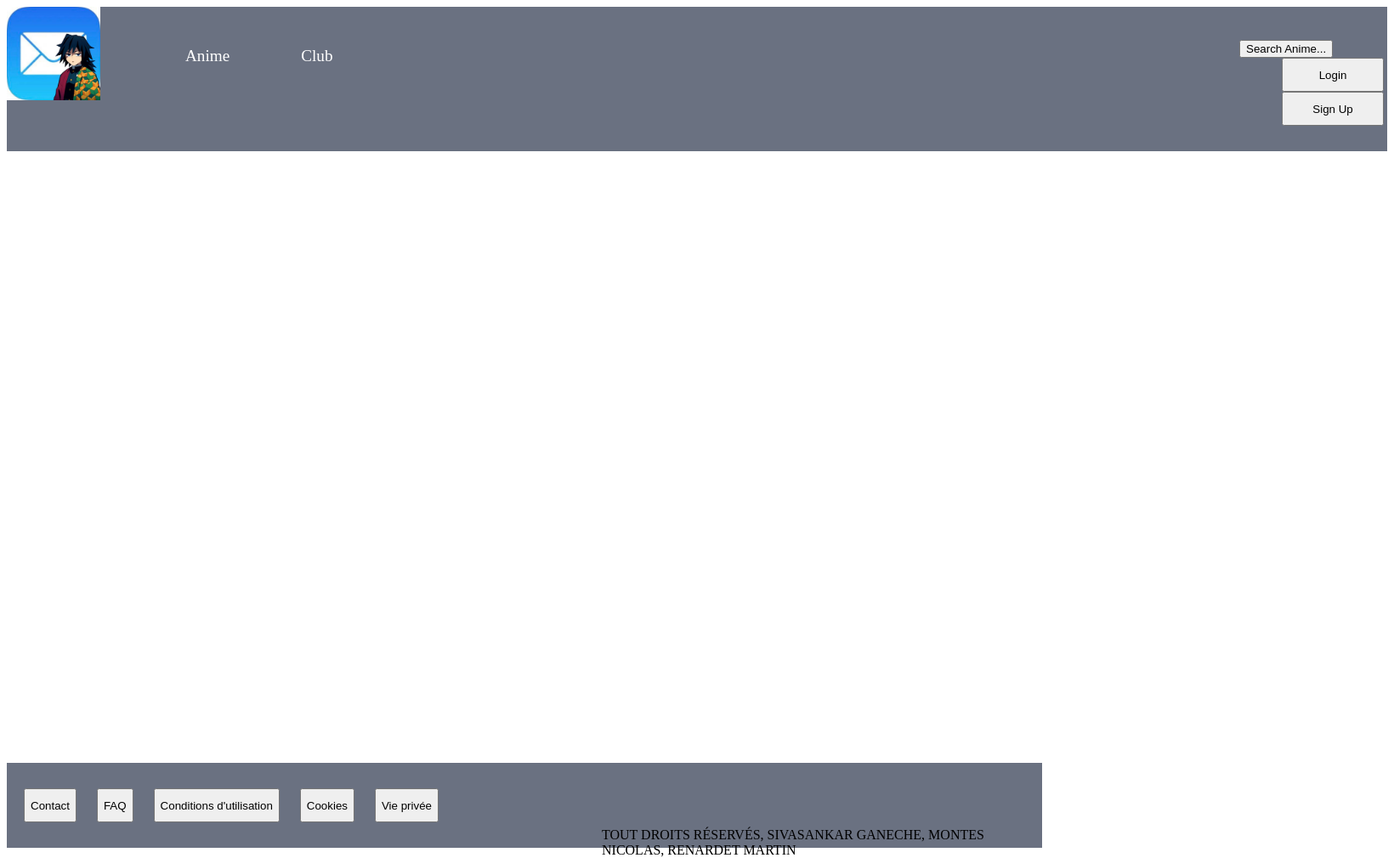
After one commit to MartinR92260/MapAnime, a PHP site: page /patron.php in a window 1640 px wide. The commit adds this page. Shown: the whole page at 85% size. Run offline with PHP 8.4, Linux system fonts and the light colour scheme.

Commit message:
Add files via upload
index est plus ou moins prêt

```diff
--- /dev/null
+++ b/patron.php
@@ -0,0 +1,55 @@
+<!DOCTYPE html>
+<html>
+    <!-- en-tête de la page -->
+    <title>MapAnime</title>
+    <head>
+
+        <meta charset="UTF-8" />
+        <link rel="icon" type="image/jpg" href="icone.jpg"/>
+        <link href="site.css" rel="stylesheet" type="text/css">
+    </head>
+
+    <!-- corps de la page -->
+    <body>
+        <header>
+            <a href="index.php"><img src="icone.jpg"/ width = 110px></a>
+        </header>
+            <nav>
+                <div class="gauche">
+                    <a href="index.php?module=Recherche&action=anime">Anime</a>
+                    <a href="index.php?module=Recherche&action=club">Club</a>
+                    <?php
+                    if (isset($_SESSION['idRole'])) {
+                        echo "<a href=\"index.php?module=Profil&action=afficheProfil\" class=\"col-auto\">Profil</a>";
+                    }
+                    ?>
+                </div>
+
+                <div class="droite">
+                    <a href="index.php?module=Recherche&action=recherche"><input type="button" value = "Search Anime..." class="add"/></a>
+                    <?php
+                    if (isset($_SESSION['idUtilisateur'])) {
+                        echo "<a href=\"index.php?module=Connexion&action=deconnexion\"><input type=\"button\" name=\"deconnecter\" value=\"Logout\" class=\"log\"/></a>";
+                    }
+                    else{
+                        echo "<a href=\"index.php?module=Connexion\"><input type=\"button\" name=\"connecter\" value=\"Login\" class=\"log\"/></a>";
+                        echo "<a href=\"index.php?module=Connexion&action=formInscription\"><input type=\"button\" name=\"connecter\" value=\"Sign Up\" class=\"log\"/></a>";
+                    }
+                    ?>
+                </div>
+            </nav>
+
+
+        <footer>
+            <input type="button" value = "Contact" />
+            <input type="button" value = "FAQ" />
+            <input type="button" value = "Conditions d'utilisation" />
+            <input type="button" value = "Cookies" >
+            <input type="button" value = "Vie privée" />
+
+            <p>Tout droits réservés,  SIVASANKAR Ganeche, MONTES Nicolas, RENARDET Martin</p>
+        </footer>
+
+    </body>
+
+</html>
--- /dev/null
+++ b/site.css
@@ -0,0 +1,57 @@
+header {
+	width : 100%;
+	background-color: #6A7181;
+	height : 47px;
+}
+
+nav {
+	width : 100%;
+	background-color: #6A7181;
+}
+
+.gauche a {
+	color : white;
+	padding-right : 80px;
+	font-size: 1.2em;
+	text-decoration: none;
+	position : relative;
+	left : 210px;
+}
+
+.add {
+	width : 110px;
+	position : relative;
+	right : 50px;
+}
+
+.droite {
+	margin-left: 1500px;
+	position : relative;
+	top : -30px;
+}
+
+.log {
+	width : 120px;
+	height : 40px;
+}
+
+footer {
+	background-color: #6A7181;
+	width : 75%;
+	height : 100px;
+	position : relative;
+	top : 720px;
+}
+
+footer input{
+	margin-left: 20px;
+	height : 40px;
+	position : relative;
+	top : 30px;
+}
+
+footer p {
+	margin-left: 700px;
+	padding-top: 20px;
+	text-transform: uppercase;
+}
```
Also changed, not shown: index.php (+8 -8 lines), icone.jpg (added).
